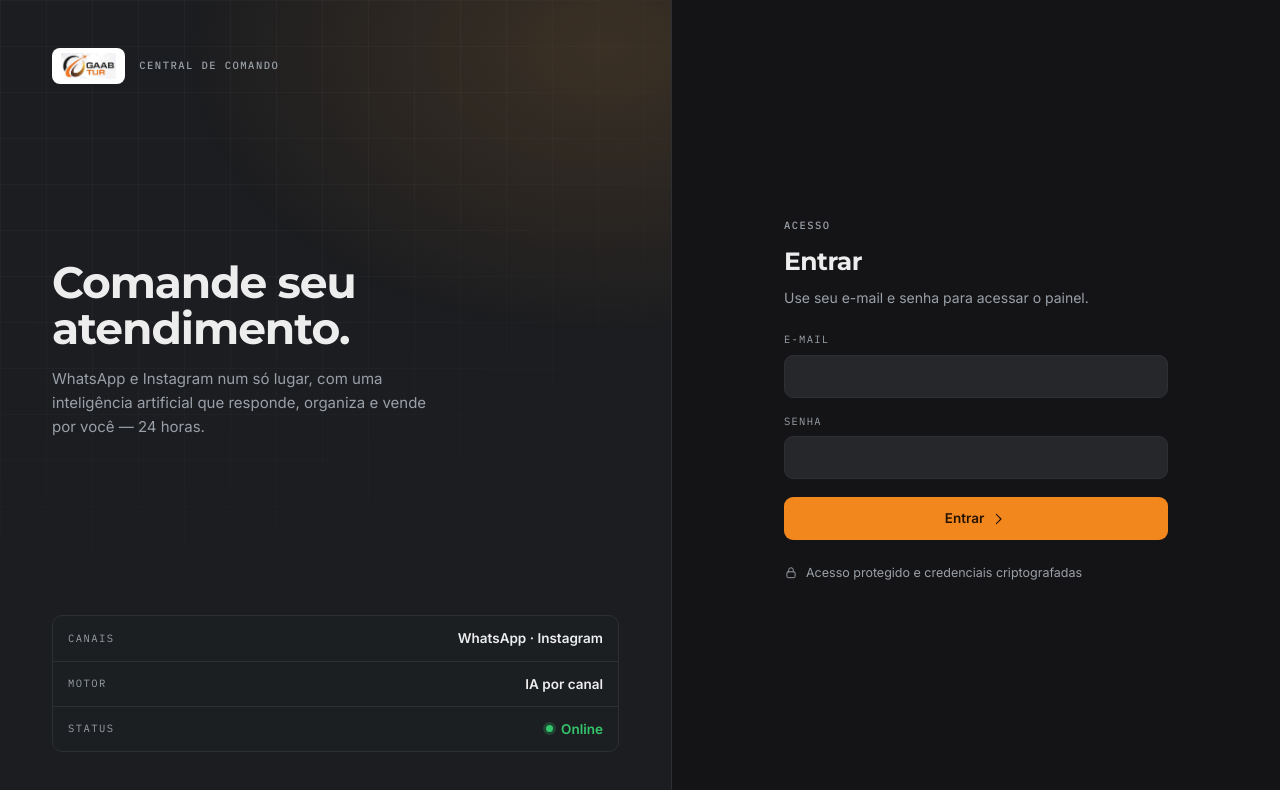
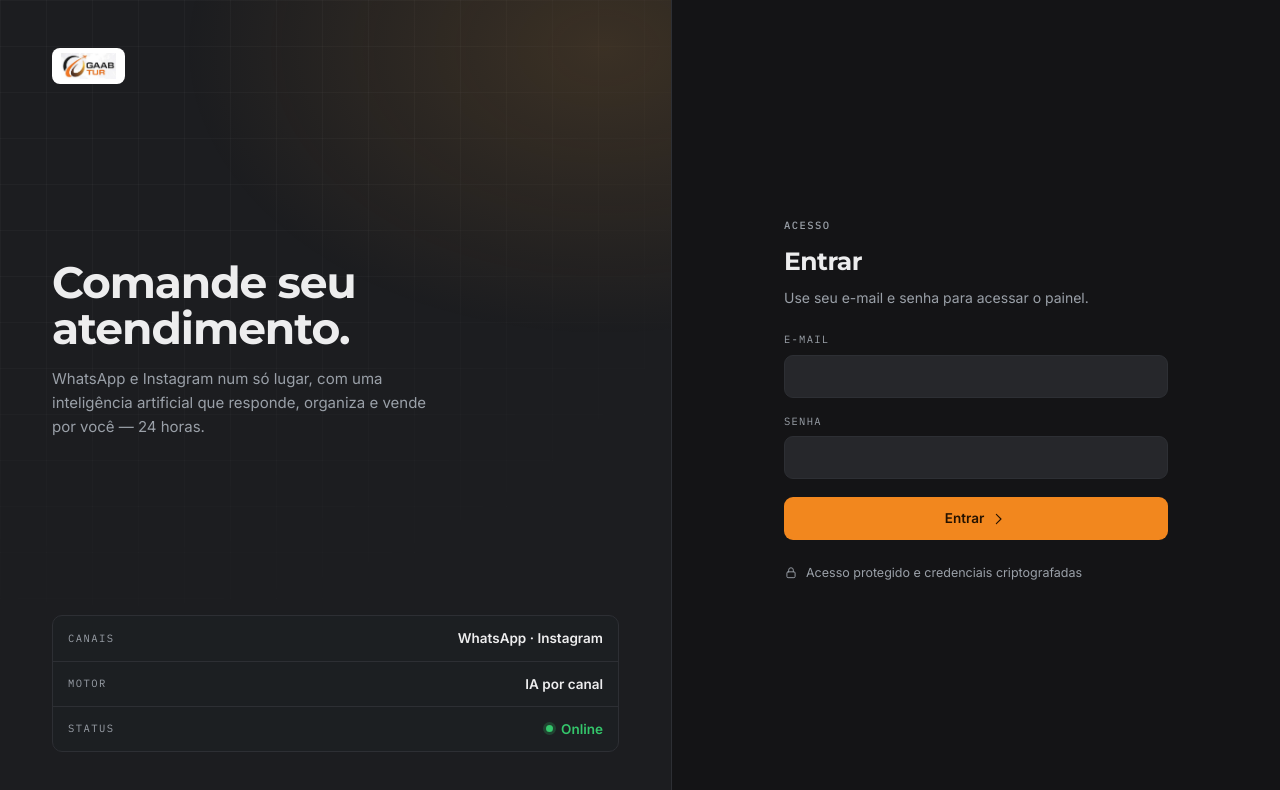
Before and after one commit to EuGabis/command_System, a Next.js app: page /login in a window 1280 px wide. Shown: the top 790 px of the page. Built offline with nearby package versions, Linux system fonts and the light colour scheme; no server answers.

Commit message:
style(admin): show only the logo (drop 'Central de Comando' label)

```diff
--- a/src/app/login/page.tsx
+++ b/src/app/login/page.tsx
@@ -72,7 +72,6 @@ export default function LoginPage() {
         <div style={{ display: "flex", alignItems: "center", gap: 14 }}>
           {/* eslint-disable-next-line @next/next/no-img-element */}
           <span className="brand-logo"><img src="/logo.png" alt="GAABTUR" /></span>
-          <div className="eyebrow">Central de Comando</div>
         </div>
 
         <div style={{ marginTop: "auto", marginBottom: "auto" }}>
--- a/src/components/AppShell.tsx
+++ b/src/components/AppShell.tsx
@@ -73,9 +73,6 @@ export default function AppShell({
         <div className="brand">
           {/* eslint-disable-next-line @next/next/no-img-element */}
           <span className="brand-logo"><img src="/logo.png" alt="GAABTUR" /></span>
-          <span className="brand-text">
-            <span className="brand-sub">Central de Comando</span>
-          </span>
         </div>
 
         <nav style={{ display: "flex", flexDirection: "column", gap: 4, flex: 1 }}>
```
